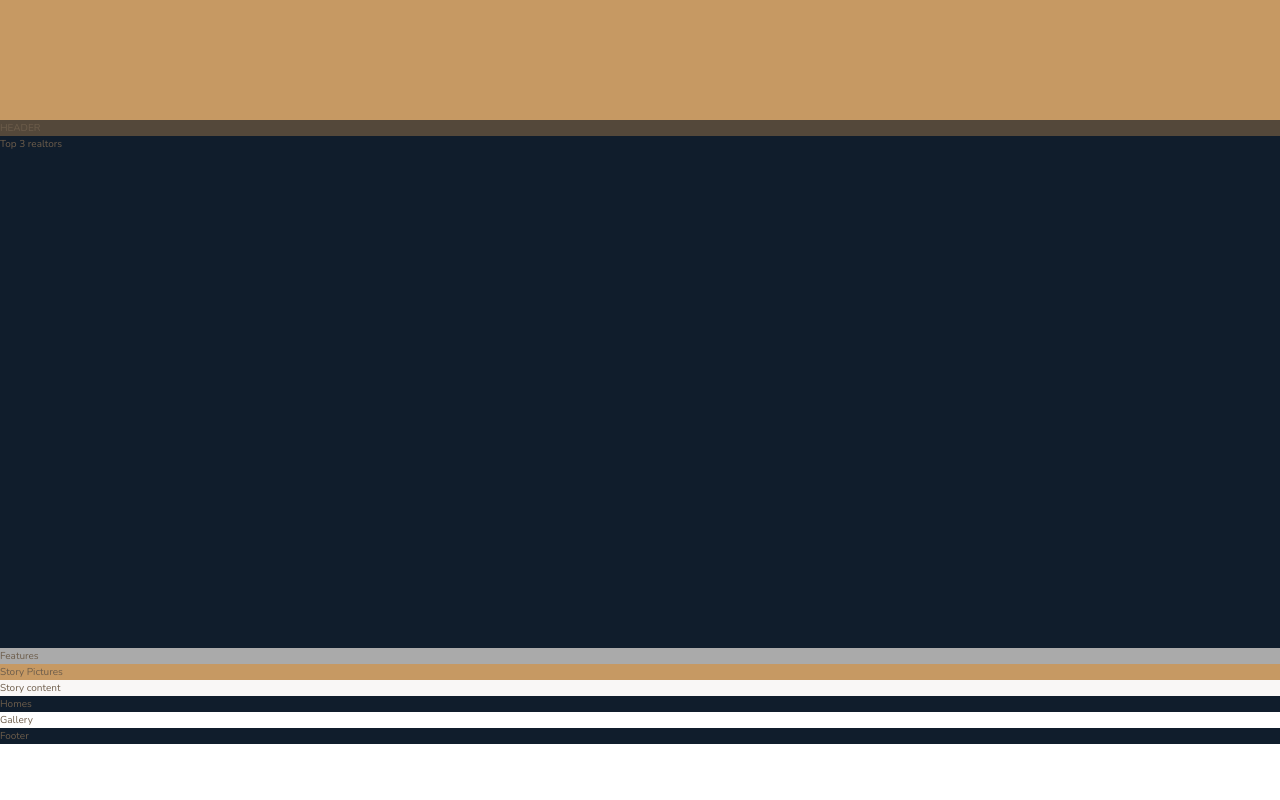
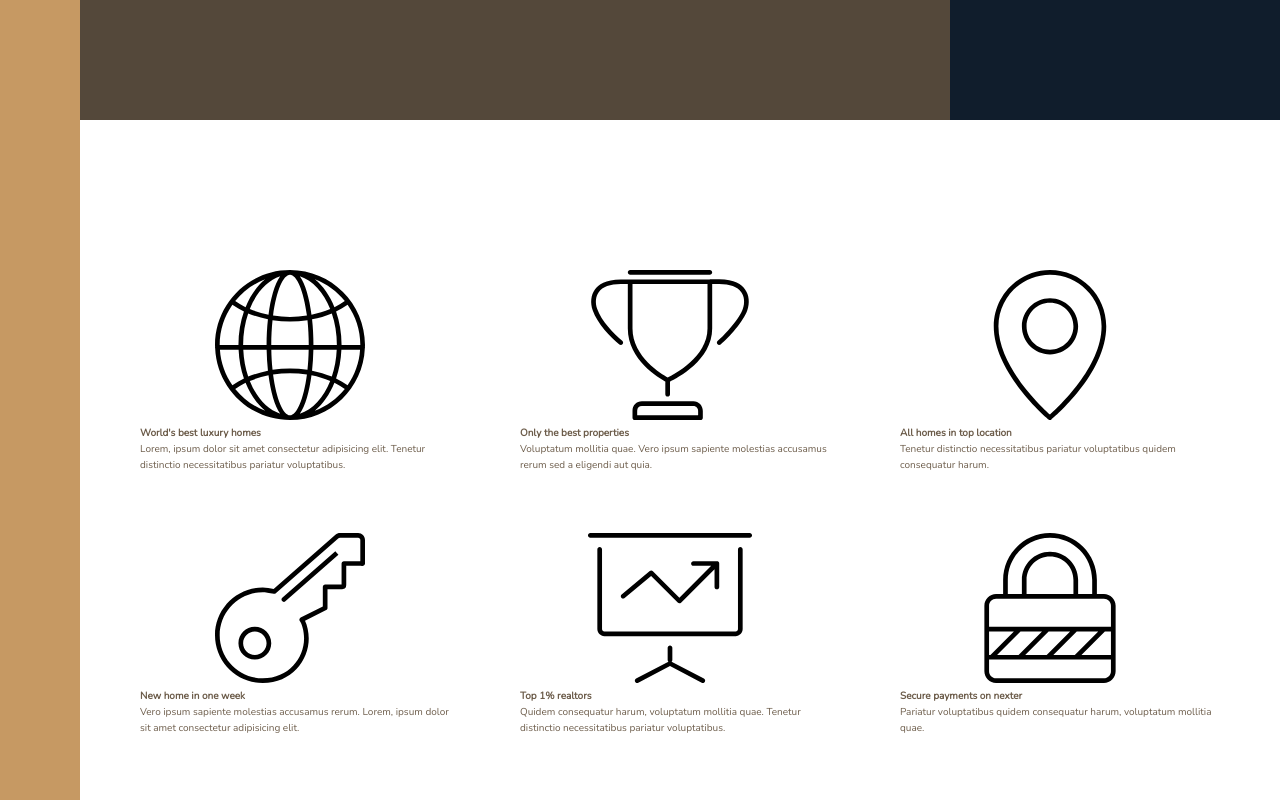
Before and after one commit to bijay-ps/nexter, a website: page index.html in a window 1280 px wide. Shown: the part 520-1320 px from the top of the page. Before the commit the page ends 1264 px from the top, so only its background shows below. Drawn offline with nearby package versions, Linux system fonts and the light colour scheme.

Commit message:
adding feature section

```diff
--- a/index.html
+++ b/index.html
@@ -15,20 +15,73 @@
         <div class="sidebar">
             SIDEBAR
         </div>
-        <header class="header">
+        <div class="header">
             HEADER
-        </header>
+        </div>
         <div class="realtors">
             Top 3 realtors
         </div>
         <section class="features">
-            Features
+            <div class="feature">
+                <svg class="feature__icon">
+                    <use xlink:href="img/sprite.svg#icon-global"></use>
+                </svg>
+                <h4 class="heading-4">World's best luxury homes</h4>
+                <p class="feature__text">
+                    Lorem, ipsum dolor sit amet consectetur adipisicing elit. Tenetur distinctio necessitatibus pariatur voluptatibus.
+                </p>
+            </div>
+            <div class="feature">
+                <svg class="feature__icon">
+                    <use xlink:href="img/sprite.svg#icon-trophy"></use>
+                </svg>
+                <h4 class="heading-4">Only the best properties</h4>
+                <p class="feature__text">
+                    Voluptatum mollitia quae. Vero ipsum sapiente molestias accusamus rerum sed a eligendi aut quia.
+                </p>
+            </div>
+            <div class="feature">
+                <svg class="feature__icon">
+                    <use xlink:href="img/sprite.svg#icon-map-pin"></use>
+                </svg>
+                <h4 class="heading-4">All homes in top location</h4>
+                <p class="feature__text">
+                    Tenetur distinctio necessitatibus pariatur voluptatibus quidem consequatur harum.
+                </p>
+            </div>
+            <div class="feature">
+                <svg class="feature__icon">
+                    <use xlink:href="img/sprite.svg#icon-key"></use>
+                </svg>
+                <h4 class="heading-4">New home in one week</h4>
+                <p class="feature__text">
+                    Vero ipsum sapiente molestias accusamus rerum. Lorem, ipsum dolor sit amet consectetur adipisicing elit.
+                </p>
+            </div>
+            <div class="feature">
+                <svg class="feature__icon">
+                    <use xlink:href="img/sprite.svg#icon-presentation"></use>
+                </svg>
+                <h4 class="heading-4">Top 1% realtors</h4>
+                <p class="feature__text">
+                    Quidem consequatur harum, voluptatum mollitia quae. Tenetur distinctio necessitatibus pariatur voluptatibus.
+                </p>
+            </div>
+            <div class="feature">
+                <svg class="feature__icon">
+                    <use xlink:href="img/sprite.svg#icon-lock"></use>
+                </svg>
+                <h4 class="heading-4">Secure payments on nexter</h4>
+                <p class="feature__text">
+                    Pariatur voluptatibus quidem consequatur harum, voluptatum mollitia quae.
+                </p>
+            </div>
         </section>
         <div class="story__pictures">
             Story Pictures
         </div>
         <div class="story__content">
-            Story content
+            Story Content
         </div>
         <section class="homes">
             Homes
--- a/package.json
+++ b/package.json
@@ -5,7 +5,7 @@
   "main": "index.js",
   "scripts": {
     "watch:sass": "node-sass sass/main.scss css/style.css -w",
-    "devserver": "live-server --browser=firefox",
+    "devserver": "live-server",
     "start": "npm-run-all --parallel devserver watch:sass",
     "compile:sass": "node-sass sass/main.scss css/style.comp.css",
     "prefix:css": "postcss --use autoprefixer -b 'last 10 versions' css/style.comp.css -o css/style.prefix.css",
--- a/sass/_base.scss
+++ b/sass/_base.scss
@@ -37,4 +37,7 @@ body {
 .container {
   display: grid;
   grid-template-rows: 80vh min-content 40vw repeat(3, min-content);
+  grid-template-columns: [sidebar-start] 8rem [sidebar-end full-start] minmax(6rem, 1fr) [center-start]
+                         repeat(8, [col-start] minmax(min-content, 14rem) [col-end]) [center-end] minmax(6rem, 1fr) [full-end];
+
 }
--- a/sass/_features.scss
+++ b/sass/_features.scss
@@ -1,3 +1,8 @@
 .features {
-  background-color: $color-grey-light-2;
+  grid-column: center-start / center-end;
+
+  margin: 15rem 0;
+  display: grid;
+  grid-template-columns: repeat(3, 1fr);
+  grid-gap: 6rem;
 }
--- a/sass/_footer.scss
+++ b/sass/_footer.scss
@@ -1,3 +1,4 @@
 .footer {
   background-color: $color-secondary;
+  grid-column: full-start / full-end;
 }
--- a/sass/_gallery.scss
+++ b/sass/_gallery.scss
@@ -1,3 +1,4 @@
 .gallery {
-  bakground-color: $color-grey-dark-1;
+  background-color: $color-grey-dark-1;
+  grid-column: full-start / full-end;
 }
--- a/sass/_header.scss
+++ b/sass/_header.scss
@@ -1,3 +1,4 @@
 .header {
   background-color: $color-grey-dark-1;
+  grid-column: full-start / col-end 6;
 }
--- a/sass/_homes.scss
+++ b/sass/_homes.scss
@@ -1,3 +1,4 @@
 .homes {
   background-color: $color-secondary;
+  grid-column: center-start / center-end;
 }
--- a/sass/_realtors.scss
+++ b/sass/_realtors.scss
@@ -1,3 +1,4 @@
 .realtors {
   background-color: $color-secondary;
+  grid-column: col-start 7 / full-end;
 }
--- a/sass/_sidebar.scss
+++ b/sass/_sidebar.scss
@@ -1,3 +1,5 @@
 .sidebar {
   background-color: $color-primary;
+  grid-row: 1 / -1;
+  grid-column: sidebar-start / sidebar-end;
 }
--- a/sass/_story.scss
+++ b/sass/_story.scss
@@ -1,8 +1,10 @@
 .story {
   &__pictures {
     background-color: $color-primary;
+    grid-column: full-start / col-end 4;
   }
   &__content {
     background-color: $color-grey-light-1;
+    grid-column: col-start 5 / full-end;
   }
 }
```
Also changed, not shown: css/style.css, 1 other file.
